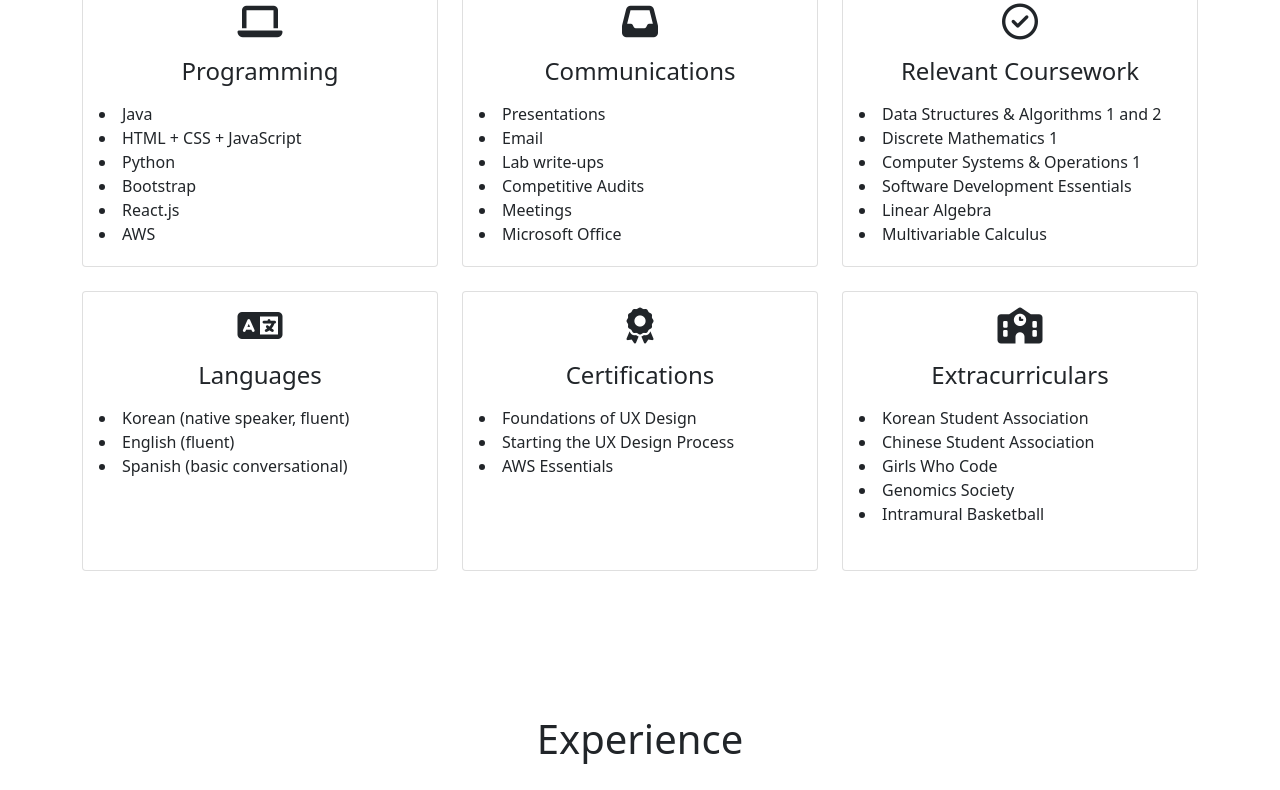
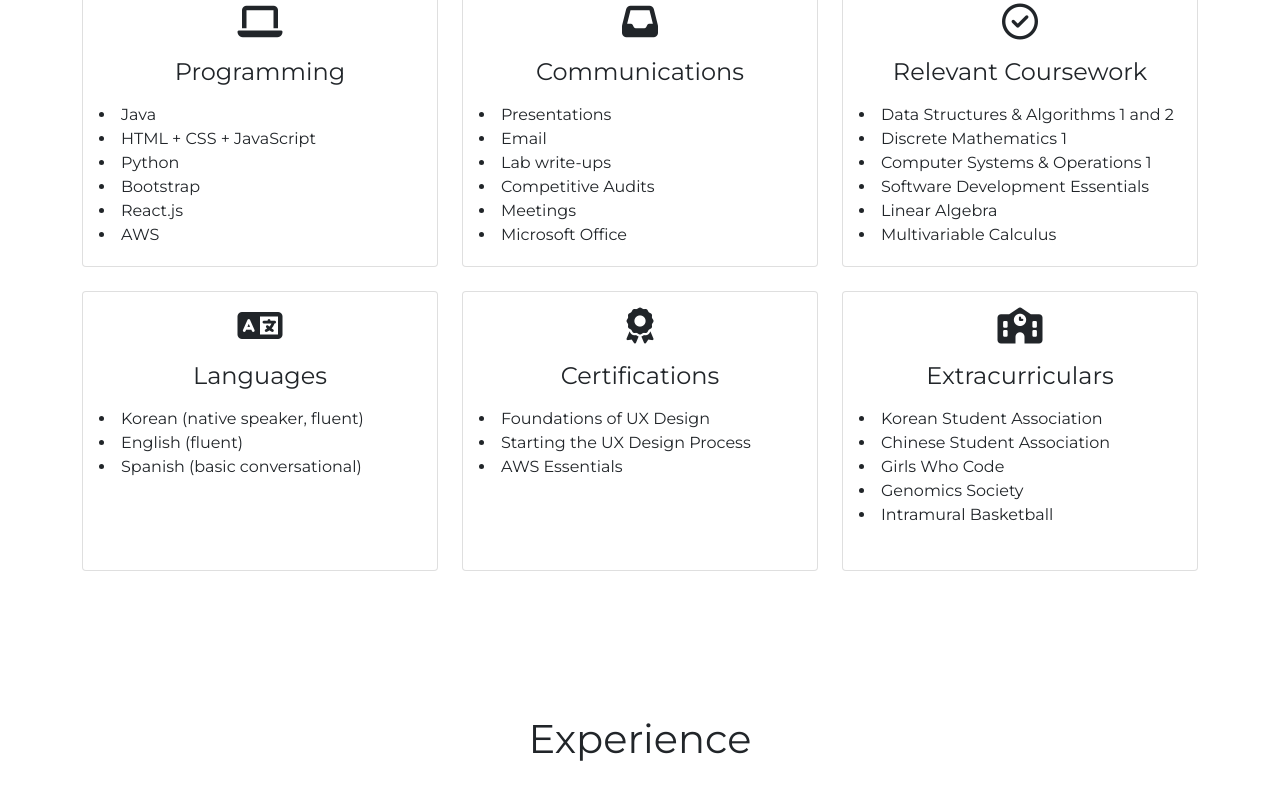
Before and after one commit to sujnshn/sujnshn.github.io, a plain HTML site: page index.html in a window 1280 px wide. Shown: the part 1803-2593 px from the top of the page. Drawn offline with nearby package versions, Linux system fonts and the light colour scheme.

Commit message:
add_google_fonts

```diff
--- a/index.html
+++ b/index.html
@@ -1,6 +1,7 @@
 <!DOCTYPE html>
 <html lang="en">
 <head>
+    <div class = "whole">
     <section>
     <nav class="navbar navbar-expand-lg fixed-top navbarScroll">
         <div class="container">
@@ -348,8 +349,11 @@
   <meta charset="utf-8">
   <meta name="viewport" content="width=device-width, initial-scale=1">
 
-  <!-- linking css file -->
+  <!-- linking css file and font -->
   <link rel="stylesheet" href="style.css">
+  <link rel="preconnect" href="https://fonts.googleapis.com">
+  <link rel="preconnect" href="https://fonts.gstatic.com" crossorigin>
+  <link href="https://fonts.googleapis.com/css2?family=Montserrat&display=swap" rel="stylesheet">
 
   <!-- bootstrap CDN -->
   <link href="https://cdn.jsdelivr.net/npm/bootstrap@5.1.3/dist/css/bootstrap.min.css" rel="stylesheet">
@@ -364,4 +368,5 @@
     <!-- load javascript after loading all html content -->
     <script src="script/script.js"></script>
 </body>
+</div>
 </html>
--- a/style.css
+++ b/style.css
@@ -1,3 +1,6 @@
+.whole {
+  font-family: "Montserrat", sans-serif;
+}
 /* hero background image */
 .bgimage {
   height: 100vh;
```
